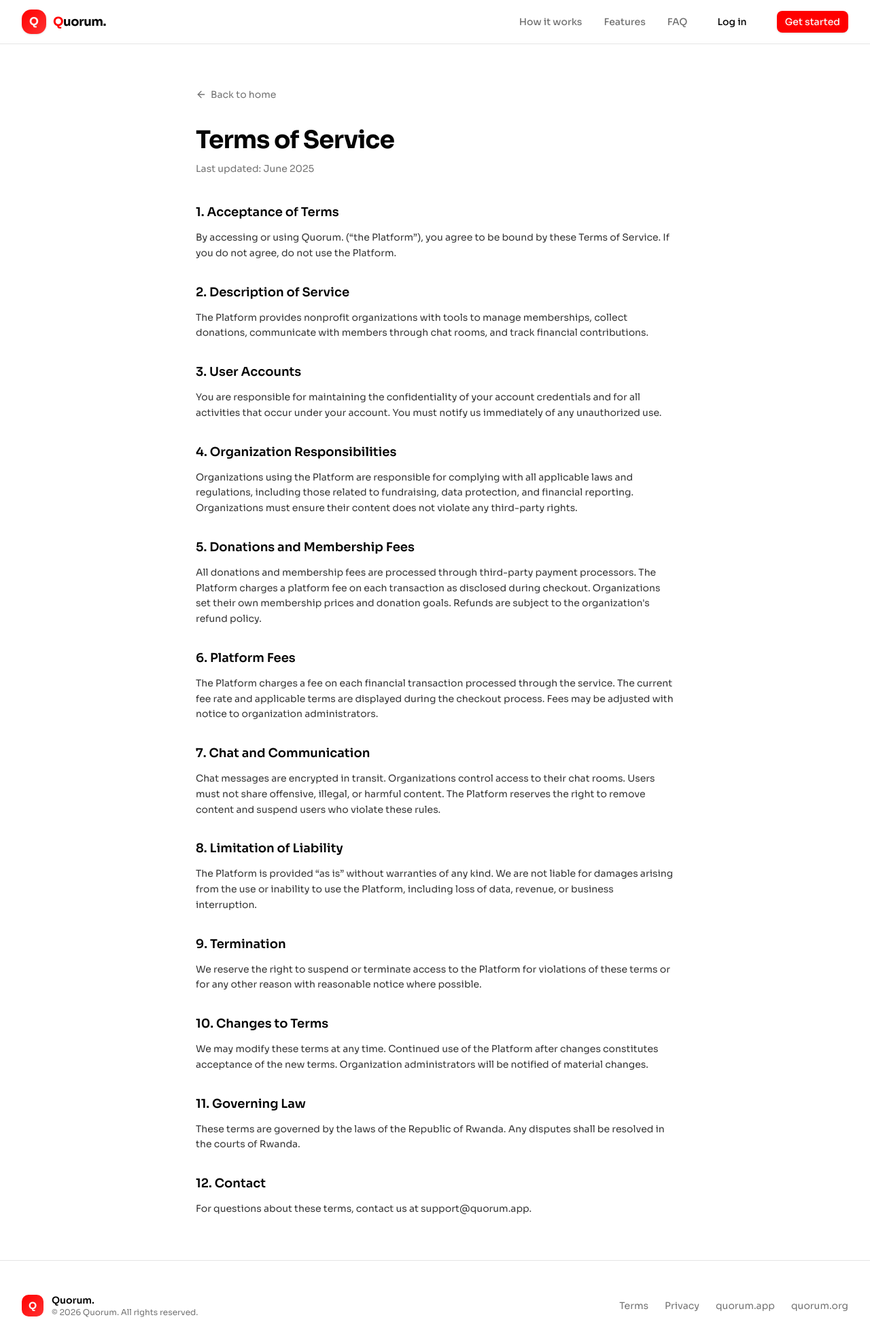
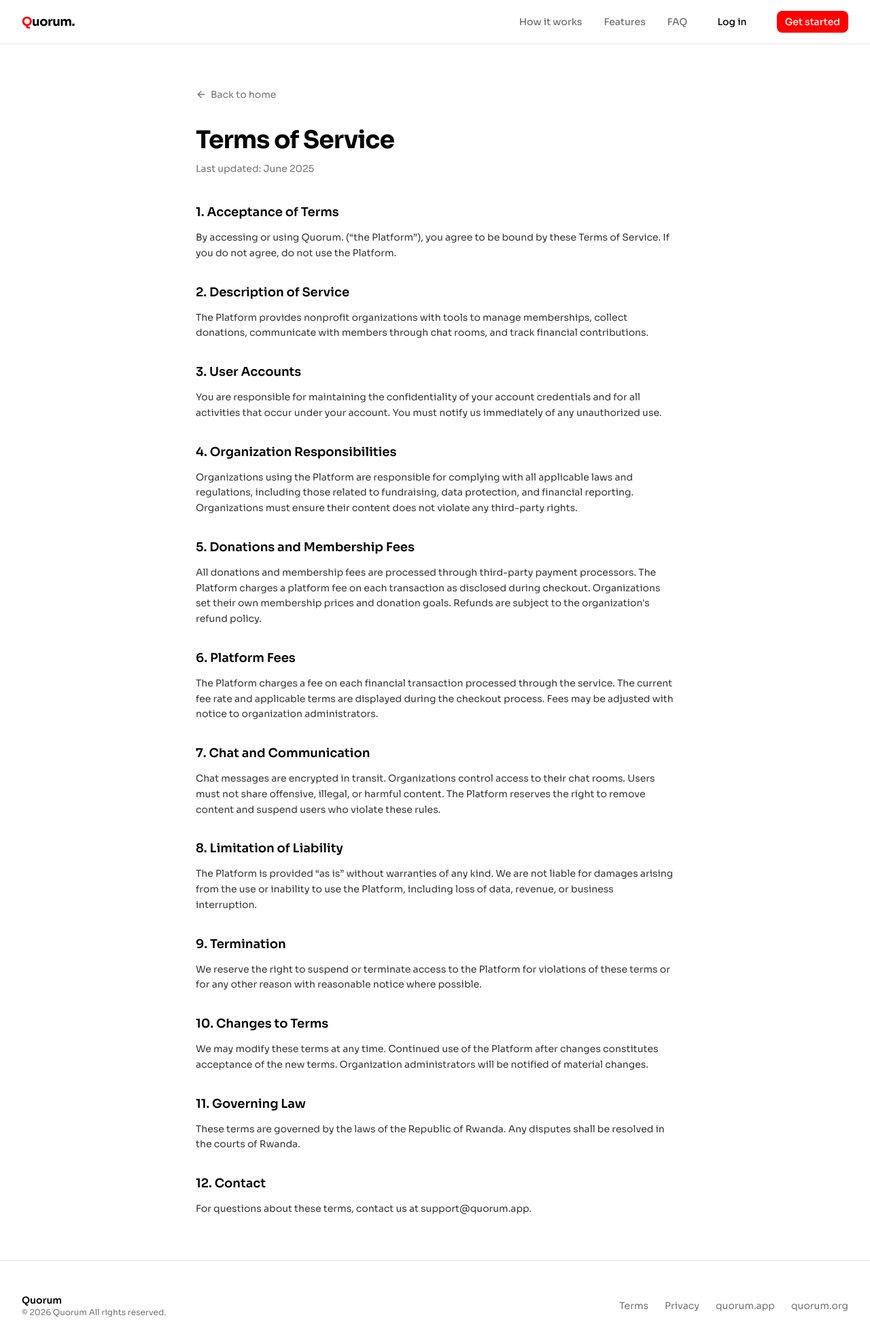
Before and after one commit to techinika/agaseke-org, a Next.js app: page /terms in a window 1280 px wide. Shown: the top 1976 px of the page at 68% size. Built offline with nearby package versions, Linux system fonts and the light colour scheme; no server answers.

Commit message:
Remove gradient icon box from nav — brand is just text 'Quorum.'

```diff
--- a/components/shared/public-footer.tsx
+++ b/components/shared/public-footer.tsx
@@ -5,16 +5,11 @@ export function PublicFooter() {
     <footer className="border-t py-12">
       <div className="mx-auto max-w-7xl px-4 sm:px-6 lg:px-8">
         <div className="flex flex-col items-center justify-between gap-6 sm:flex-row">
-          <div className="flex items-center gap-3">
-            <div className="flex size-8 items-center justify-center rounded-lg bg-gradient-to-br from-primary to-primary/80">
-              <span className="text-sm font-bold text-primary-foreground">Q</span>
-            </div>
-            <div>
-              <p className="text-sm font-semibold">Quorum.</p>
-              <p className="text-xs text-muted-foreground">
-                &copy; {new Date().getFullYear()} Quorum. All rights reserved.
-              </p>
-            </div>
+          <div>
+            <p className="text-sm font-semibold">Quorum</p>
+            <p className="text-xs text-muted-foreground">
+              &copy; {new Date().getFullYear()} Quorum All rights reserved.
+            </p>
           </div>
           <div className="flex gap-6 text-sm text-muted-foreground">
             <Link href="/terms" className="transition-colors hover:text-foreground">Terms</Link>
--- a/components/shared/public-nav.tsx
+++ b/components/shared/public-nav.tsx
@@ -13,9 +13,6 @@ export function PublicNav() {
     <header className="sticky top-0 z-50 w-full border-b bg-background/80 backdrop-blur-lg">
       <div className="mx-auto flex h-16 max-w-7xl items-center justify-between px-4 sm:px-6 lg:px-8">
         <Link href="/" className="flex items-center gap-2.5">
-          <div className="flex size-9 items-center justify-center rounded-xl bg-gradient-to-br from-primary to-primary/80 shadow-sm">
-            <span className="text-base font-bold text-primary-foreground">Q</span>
-          </div>
           <span className="text-lg font-bold tracking-tight"><span className="text-primary">Q</span>uorum.</span>
         </Link>
         <nav className="hidden items-center gap-8 md:flex">
```
